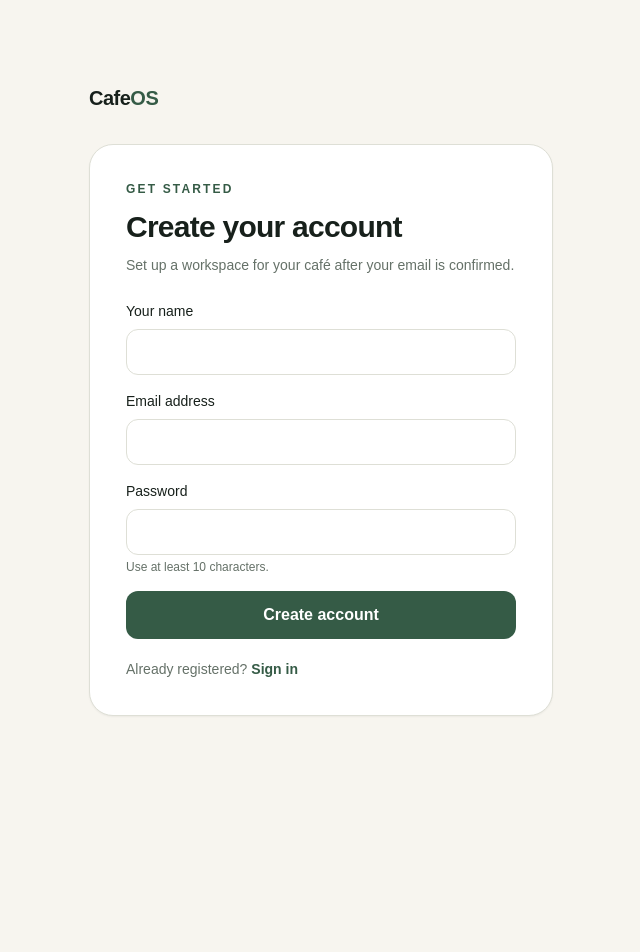
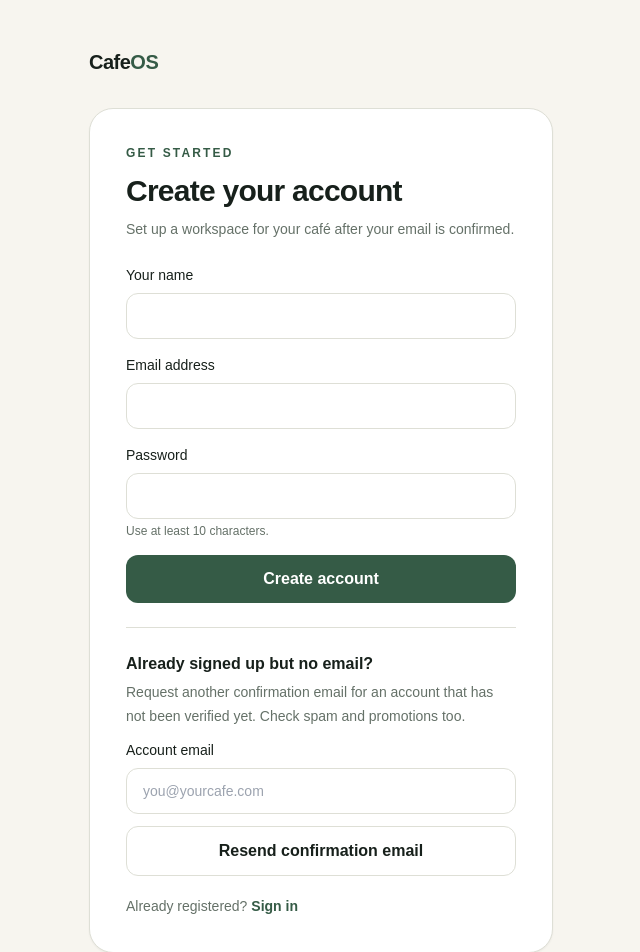
Before and after one commit to cafestyle12/Cafe-software-, a Next.js app: page /signup in a window 1280 px wide. Shown: the top 952 px of the page, without its empty margins (319-959 px from the left). Before the commit the page ends 800 px from the top, so only its background shows below. Built offline with nearby package versions, Linux system fonts and the light colour scheme; no server answers.

Commit message:
Add resend confirmation UI to signup page

```diff
--- a/src/app/signup/page.tsx
+++ b/src/app/signup/page.tsx
@@ -1,9 +1,10 @@
 import Link from "next/link";
 import { redirect } from "next/navigation";
 import { signUpAction } from "@/app/actions/auth";
+import { resendConfirmationAction } from "@/app/actions/email";
 import { authConfigured, getCurrentUser } from "@/lib/supabase/auth";
 
-type Props = { searchParams: Promise<{ error?: string }> };
+type Props = { searchParams: Promise<{ error?: string; notice?: string; resendSent?: string; resendError?: string }> };
 
 export default async function SignupPage({ searchParams }: Props) {
   if (await getCurrentUser()) redirect("/onboarding");
@@ -31,6 +32,18 @@ export default async function SignupPage({ searchParams }: Props) {
           </label>
           <button disabled={!configured} className="w-full rounded-xl bg-[var(--accent)] px-4 py-3 font-semibold text-white disabled:cursor-not-allowed disabled:opacity-50">Create account</button>
         </form>
+
+        <div className="my-6 border-t border-[var(--border)]" />
+        <h2 className="text-base font-semibold">Already signed up but no email?</h2>
+        <p className="mt-1 text-sm leading-6 text-[var(--muted)]">Request another confirmation email for an account that has not been verified yet. Check spam and promotions too.</p>
+        {params.resendSent && <p role="status" className="mt-3 rounded-xl border border-emerald-200 bg-emerald-50 p-3 text-sm text-emerald-800">If this address has an unconfirmed account, a new confirmation email has been requested. Check your inbox and spam folder.</p>}
+        {params.resendError && <p role="alert" className="mt-3 rounded-xl border border-red-200 bg-red-50 p-3 text-sm text-red-800">{params.resendError}</p>}
+        <form action={resendConfirmationAction} className="mt-3 space-y-3">
+          <label className="block text-sm font-medium">Account email
+            <input name="email" type="email" autoComplete="email" required maxLength={320} placeholder="you@yourcafe.com" className="mt-2 w-full rounded-xl border border-[var(--border)] px-4 py-3 outline-none focus:border-[var(--accent)]" />
+          </label>
+          <button disabled={!configured} className="w-full rounded-xl border border-[var(--border)] px-4 py-3 font-semibold disabled:cursor-not-allowed disabled:opacity-50">Resend confirmation email</button>
+        </form>
         <p className="mt-5 text-sm text-[var(--muted)]">Already registered? <Link href="/login" className="font-semibold text-[var(--accent)]">Sign in</Link></p>
       </section>
     </main>
```
